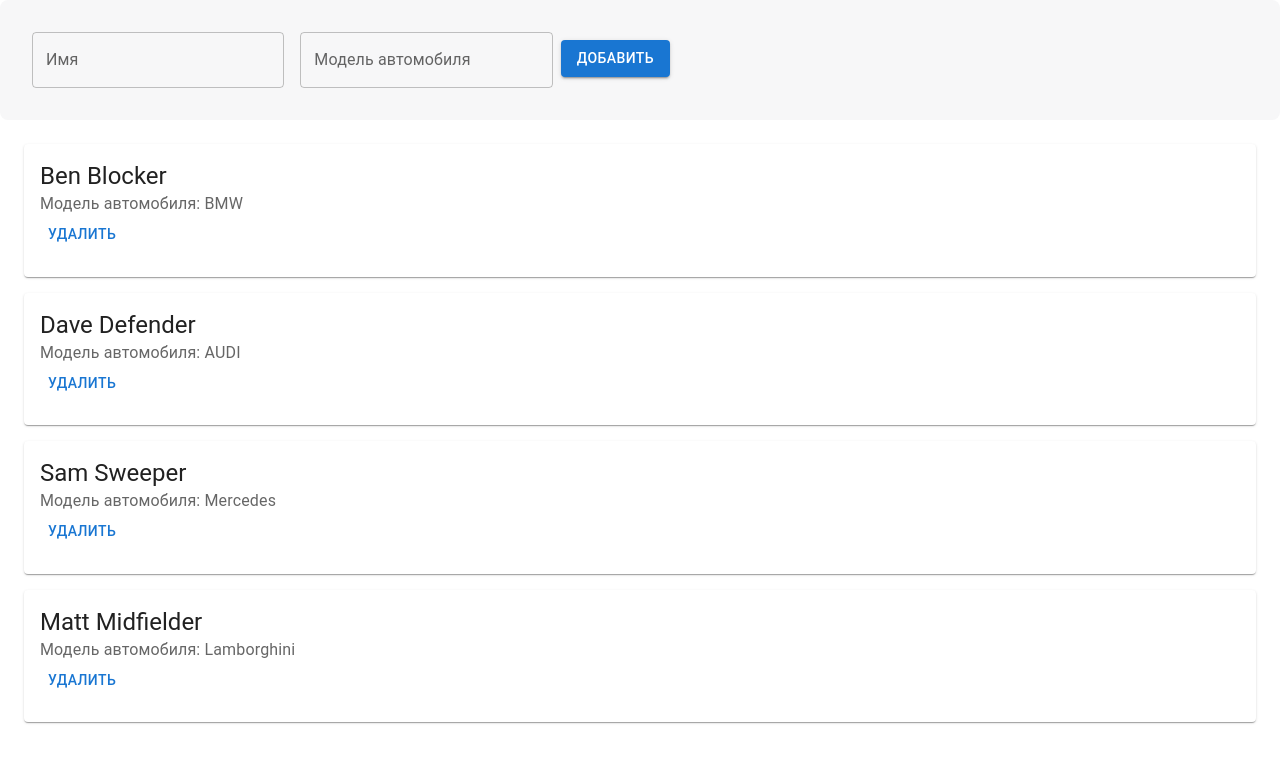
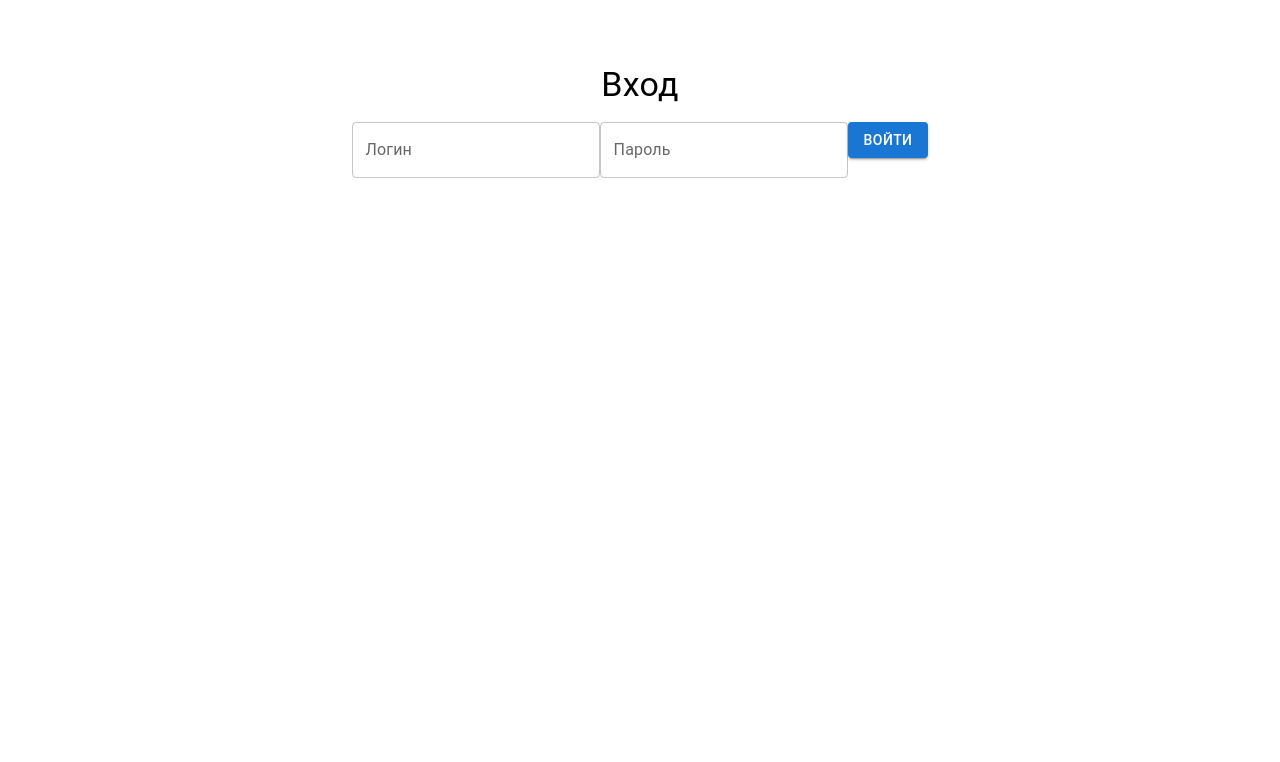
Before and after one commit to yujin-bondarev/WEB-VSTU, a React (Create React App) app in the folder app/: page / in a window 1280 px wide. Shown: the top 762 px of the page. Built offline with nearby package versions, Linux system fonts and the light colour scheme.

Commit message:
Добавление логирования

```diff
--- a/app/src/App.js
+++ b/app/src/App.js
@@ -1,13 +1,16 @@
 import "./App.css";
 import RacersAPI from "./api/service";
-import Table from "./Table";
-import Form from "./Form.js";
+import Table from "./components/racers/Table.js";
+import Form from "./components/racers/Form.js";
+import Login from "./components/login/Login.js";
 import { useState } from "react";
+import { Box, Typography } from '@mui/material';
 
 const initialracers = RacersAPI.all();
 
 function App() {
   const [racers, setRacers] = useState(initialracers);
+  const [isLoggedIn, setIsLoggedIn] = useState(false);
 
   const delRacer = (id) => {
     if (RacersAPI.delete(id)) {
@@ -23,10 +26,19 @@ function App() {
   };
 
   return (
-    <div>
-            <Form handleSubmit={addRacer} inRacer={{ name: "", carModel: ""}} />
-            <Table racers={racers} delRacer={delRacer} />
-    </div>
+    <Box sx={{ padding: 4 }}>
+      {!isLoggedIn ? (
+        <Login handleLogin={setIsLoggedIn} />
+      ) : (
+        <>
+          <Typography variant="h4" sx={{ marginBottom: 2 }}>
+            Гонщики
+          </Typography>
+          <Form handleSubmit={addRacer} inRacer={{ name: "", carModel: ""}} />
+          <Table racers={racers} delRacer={delRacer} />
+        </>
+      )}
+    </Box>
   );
 }
 
--- /dev/null
+++ b/app/src/components/login/Login.js
@@ -0,0 +1,45 @@
+import React, { useState } from 'react';
+import { TextField, Button, Box, Typography } from '@mui/material';
+
+const Login = ({ handleLogin }) => {
+  const [username, setUsername] = useState('');
+  const [password, setPassword] = useState('');
+
+  const handleSubmit = (e) => {
+    e.preventDefault();
+    // Здесь можно добавить проверку логина
+    if (username === 'admin' && password === '1111') {
+      handleLogin(true); // Успешный логин
+    } else {
+      alert('Неверный логин или пароль');
+    }
+  };
+
+  return (
+    <Box sx={{ display: 'flex', flexDirection: 'column', alignItems: 'center', padding: 4 }}>
+      <Typography variant="h4" sx={{ marginBottom: 2 }}>
+        Вход
+      </Typography>
+      <form onSubmit={handleSubmit}>
+        <TextField
+          label="Логин"
+          value={username}
+          onChange={(e) => setUsername(e.target.value)}
+          sx={{ marginBottom: 2 }}
+        />
+        <TextField
+          label="Пароль"
+          type="password"
+          value={password}
+          onChange={(e) => setPassword(e.target.value)}
+          sx={{ marginBottom: 2 }}
+        />
+        <Button variant="contained" type="submit">
+          Войти
+        </Button>
+      </form>
+    </Box>
+  );
+};
+
+export default Login;
```
Also changed, not shown: app/src/components/racers/Form.js (renamed from app/src/Form.js), app/src/components/racers/Table.js (renamed from app/src/Table.js).
